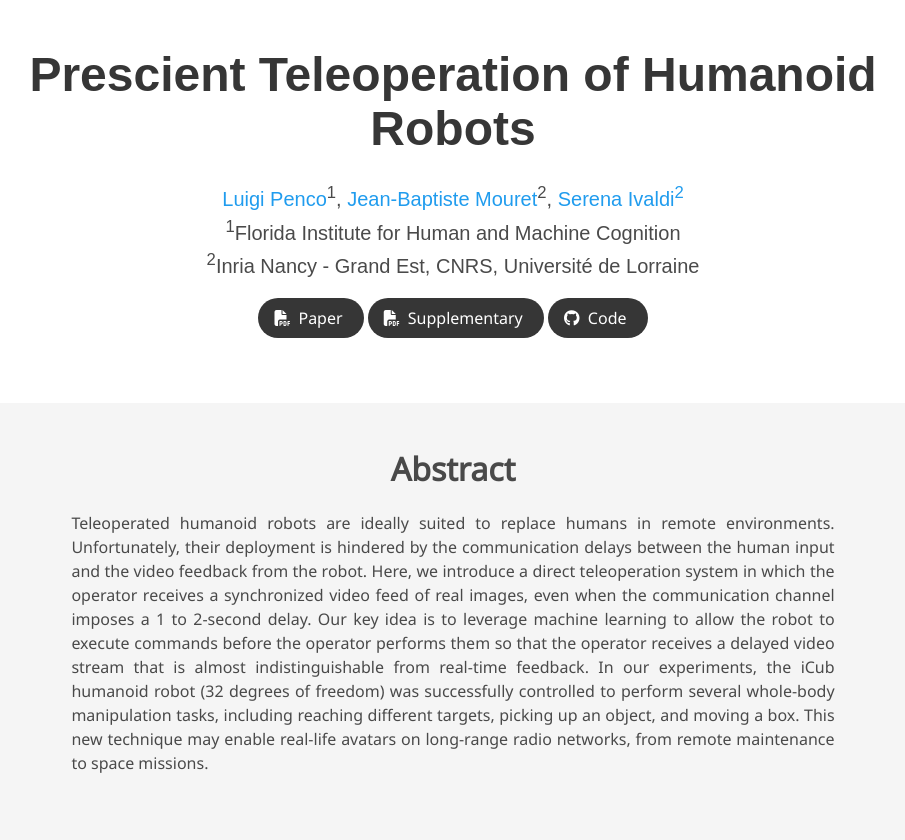
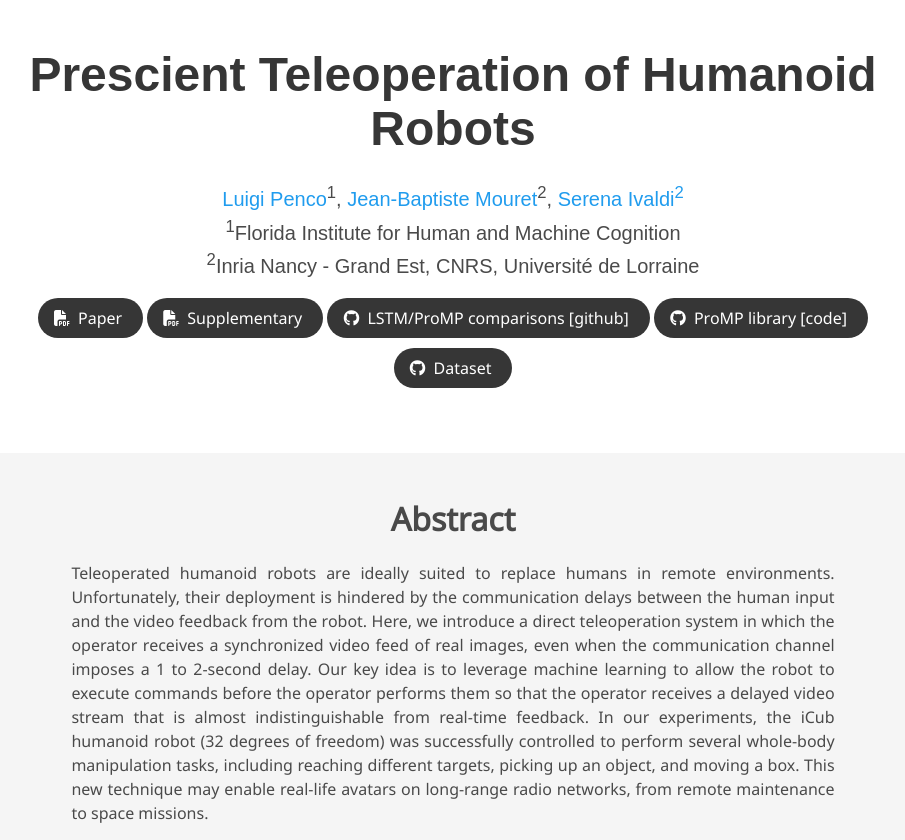
Before and after one commit to hucebot/www_prescient_humanoid, a plain HTML site: page index.html in a window 1280 px wide. Shown: the top 840 px of the page, without its empty margins (187-1092 px from the left). Drawn offline with nearby package versions, Linux system fonts and the light colour scheme; some icons are missing; a web font is replaced by a local one.

Commit message:
add code links

```diff
--- a/index.html
+++ b/index.html
@@ -92,14 +92,33 @@
                                 </a>
                                 </span>
 
-                                <!-- Github link -->
                                 <span class="link-block">
-                    <a href="https://github.com/YOUR REPO HERE" target="_blank"
+                  <a href="https://github.com/hucebot/promp" target="_blank"
                     class="external-link button is-normal is-rounded is-dark">
                     <span class="icon">
                       <i class="fab fa-github"></i>
                     </span>
-                                <span>Code</span>
+                                <span>LSTM/ProMP comparisons [github]</span>
+                                </a>
+                                </span>
+
+                                <span class="link-block">
+                  <a href="https://github.com/hucebot/lstm_vs_promp" target="_blank"
+                    class="external-link button is-normal is-rounded is-dark">
+                    <span class="icon">
+                      <i class="fab fa-github"></i>
+                    </span>
+                                <span>ProMP library [code]</span>
+                                </a>
+                                </span>
+
+                                <span class="link-block">
+                  <a href="https://zenodo.org/record/5913573" target="_blank"
+                    class="external-link button is-normal is-rounded is-dark">
+                    <span class="icon">
+                      <i class="fab fa-github"></i>
+                    </span>
+                                <span>Dataset</span>
                                 </a>
                                 </span>
 
```
Lines whose indentation alone changed are shown as unchanged.
